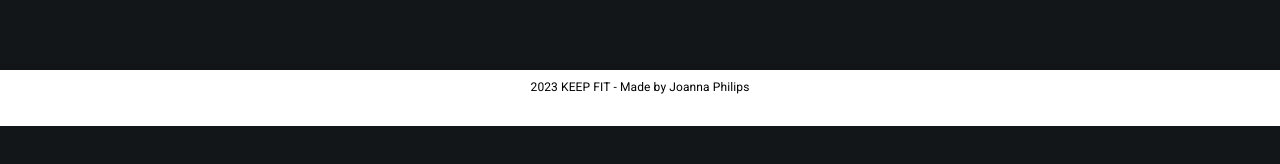
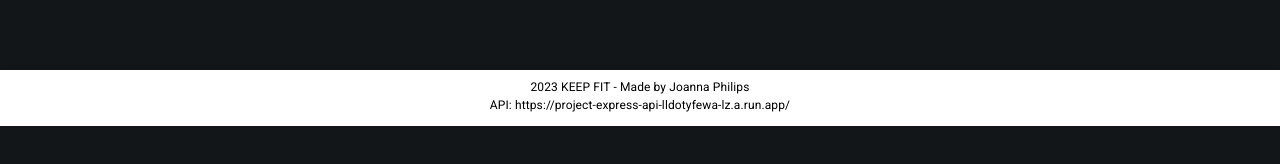
Before and after one commit to Joanna-Philips/project-express-api-frontend, a React (Create React App) app: page / in a window 1280 px wide. Shown: the part 682-846 px from the top of the page. Built offline with nearby package versions, Linux system fonts and the light colour scheme; no server answers.

Commit message:
Update Footer.js

```diff
--- a/src/components/Footer.js
+++ b/src/components/Footer.js
@@ -6,7 +6,7 @@ export const Footer = () => {
     <Paper sx={{ position: 'fixed', bottom: 0, left: 0, right: 0, color: 'black', height: 0.06 }} elevation={3}>
       <BottomNavigation
         showLabels>
-        <Typography sx={{ p: 1, fontSize: 12 }}> 2023 KEEP FIT - Made by Joanna Philips</Typography>
+        <Typography sx={{ p: 1, fontSize: 12, textAlign: 'center' }}> 2023 KEEP FIT - Made by Joanna Philips <br /> API: https://project-express-api-lldotyfewa-lz.a.run.app/</Typography>
       </BottomNavigation>
     </Paper>
   )
```
